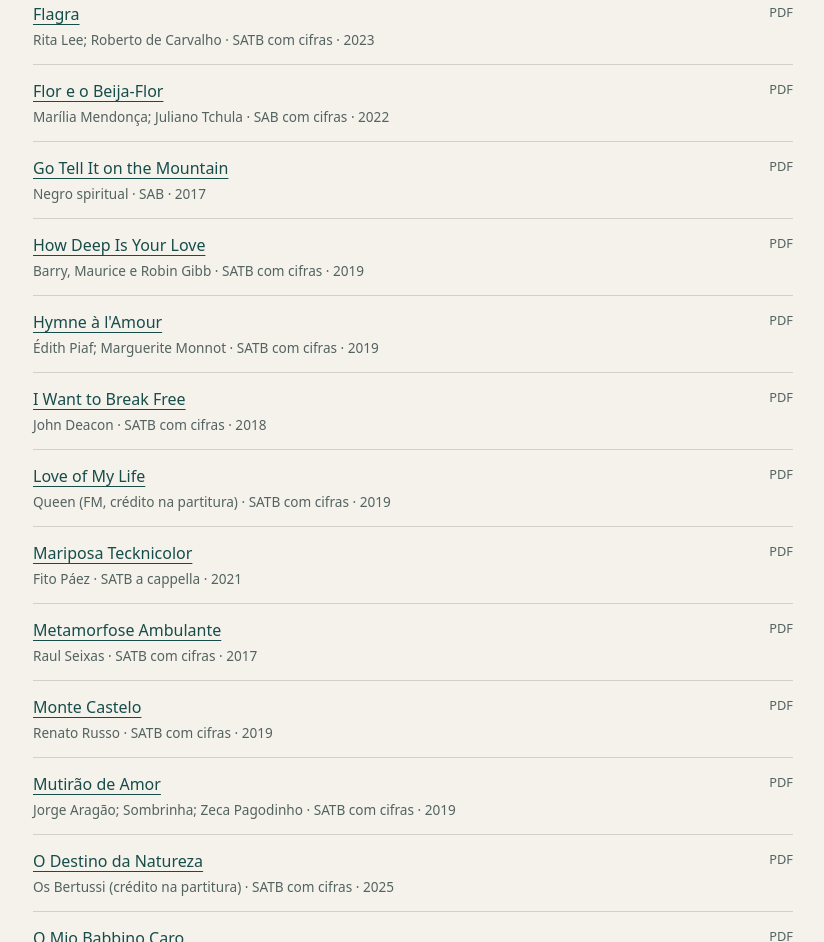
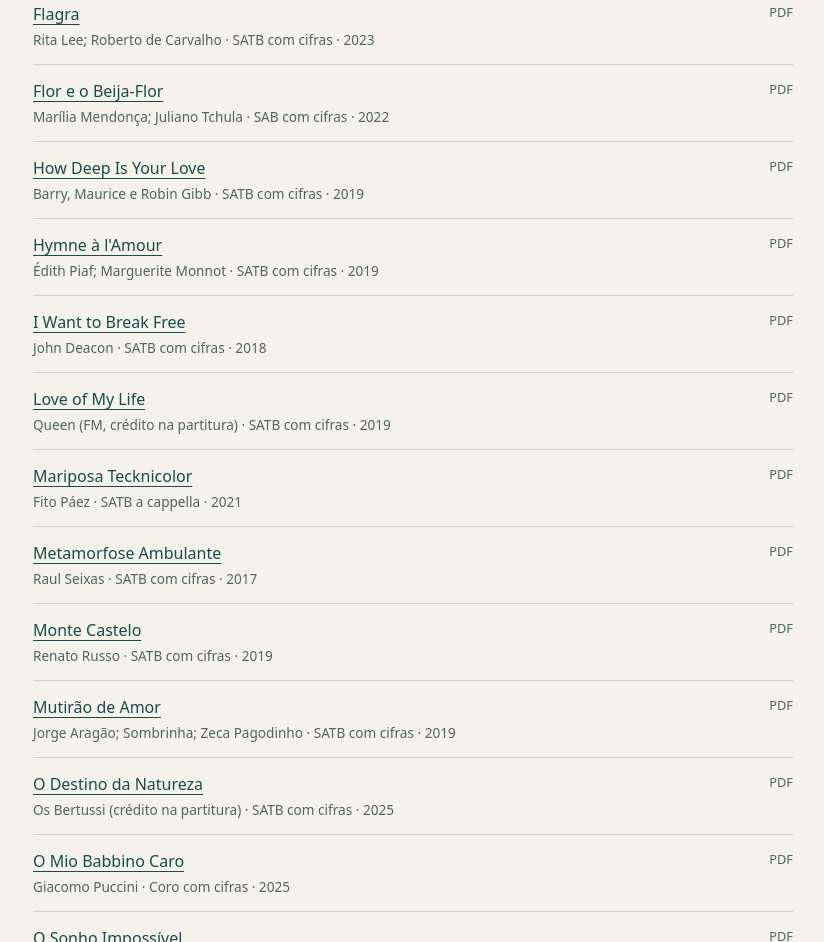
Before and after one commit to marcelorabellodossantos/marcelorabellodossantos.github.io, a plain HTML site: page arranjos/index.html in a window 1280 px wide. Shown: the part 2192-3134 px from the top of the page, without its empty margins (227-1051 px from the left). Drawn offline with Linux system fonts and the light colour scheme.

Commit message:
Retirar Go Tell It on the Mountain do catálogo

```diff
--- a/arranjos/index.html
+++ b/arranjos/index.html
@@ -25,7 +25,6 @@
 <li><a href="../exagerado.pdf" download>Exagerado</a><span class="pdf">PDF</span><div class="meta">Cazuza; Leoni; Ezequiel Neves · SATB com cifras · 2019 (rev. 2023)</div></li>
 <li><a href="../flagra.pdf" download>Flagra</a><span class="pdf">PDF</span><div class="meta">Rita Lee; Roberto de Carvalho · SATB com cifras · 2023</div></li>
 <li><a href="../flor-e-o-beija-flor.pdf" download>Flor e o Beija-Flor</a><span class="pdf">PDF</span><div class="meta">Marília Mendonça; Juliano Tchula · SAB com cifras · 2022</div></li>
-<li><a href="../go-tell-it-on-the-mountain.pdf" download>Go Tell It on the Mountain</a><span class="pdf">PDF</span><div class="meta">Negro spiritual · SAB · 2017</div></li>
 <li><a href="../how-deep-is-your-love.pdf" download>How Deep Is Your Love</a><span class="pdf">PDF</span><div class="meta">Barry, Maurice e Robin Gibb · SATB com cifras · 2019</div></li>
 <li><a href="../hymne-a-l-amour.pdf" download>Hymne à l&#x27;Amour</a><span class="pdf">PDF</span><div class="meta">Édith Piaf; Marguerite Monnot · SATB com cifras · 2019</div></li>
 <li><a href="../i-want-to-break-free.pdf" download>I Want to Break Free</a><span class="pdf">PDF</span><div class="meta">John Deacon · SATB com cifras · 2018</div></li>
```
